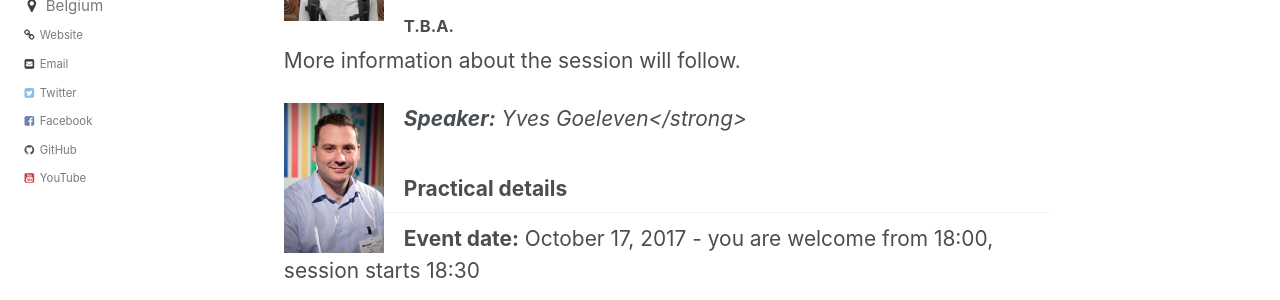
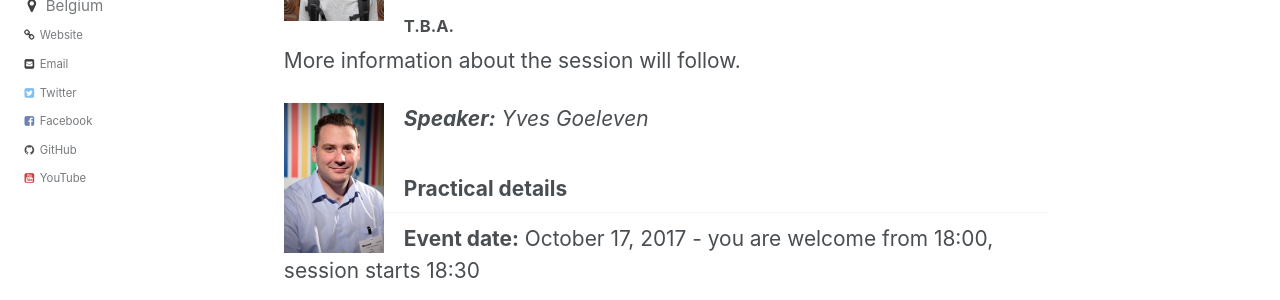
Before and after one commit to AzugBe/azugbe.github.io, a Jekyll site: the page built from _posts/events/2017-10-17---exploring-container-options-in-azure.md, in a window 1280 px wide and 900 px high, scrolled down 436 px. Shown: the part 154-454 px from the top of the window. Built offline with Jekyll 4.4.1, drawn with Linux system fonts in a browser that asks for light colours.

Commit message:
And more updates

```diff
--- a/_posts/events/2017-10-17---exploring-container-options-in-azure.md
+++ b/_posts/events/2017-10-17---exploring-container-options-in-azure.md
@@ -27,7 +27,7 @@ More information about the session will follow.
 
 More information about the session will follow.
 
-<em><img src="/assets/media/speakers/yves-goeleven.jpg" alt="" align="left" width="100" height="100" style="margin-right: 20px;" /> <em><strong>Speaker:</strong> Yves Goeleven</strong></em>
+<em><img src="/assets/media/speakers/yves-goeleven.jpg" alt="" align="left" width="100" height="100" style="margin-right: 20px;" /> <em><strong>Speaker:</strong> Yves Goeleven</em>
 
 ## Practical details
 
```
